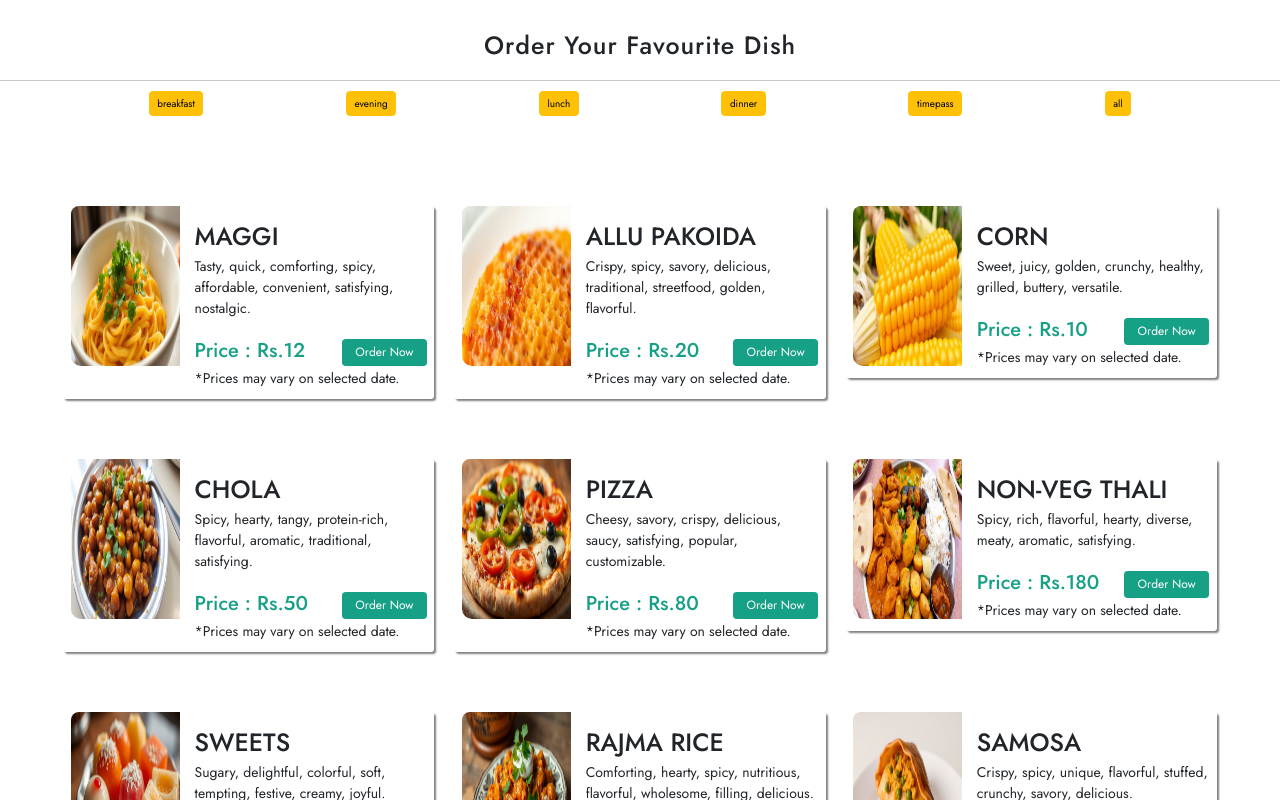
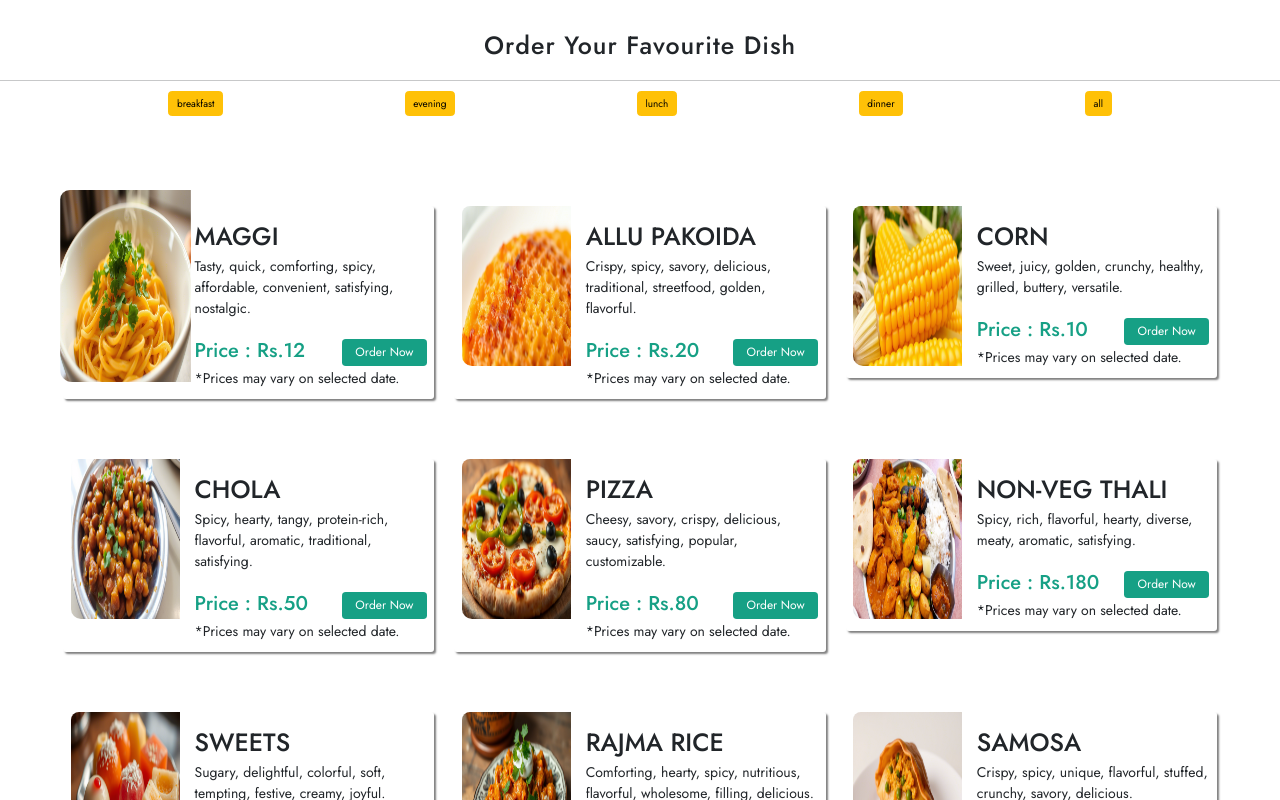
Before and after one commit to muktinathrajbanshi/ReactJsTodoList, a React (Create React App) app: page / in a window 1280 px wide. In both pictures the pointer is over the picture 125 px from the left and 285 px from the top of the page. Shown: the top 800 px of the page. Built offline with nearby package versions, Linux system fonts and the light colour scheme; a web font is replaced by a local one.

Commit message:
finally i have completed this project from today

```diff
--- a/src/component/TabMenu/menu.js
+++ b/src/component/TabMenu/menu.js
@@ -71,14 +71,7 @@ const Menu = [
         price:"Rs.10",
         description: "Crispy, spicy, unique, flavorful, stuffed, crunchy, savory, delicious."
     },
-    {
-        id: 10,
-        image: "./images/samosa.png",
-        name:"Samosa",
-        category:"timepass",
-        price:"Rs.10",
-        description: "Crispy, spicy, unique, flavorful, stuffed, crunchy, savory, delicious."
-    },
+
 ];
 
 export default Menu;
--- a/src/component/TabMenu/tab.css
+++ b/src/component/TabMenu/tab.css
@@ -28,6 +28,14 @@ html {
   border-bottom-left-radius: 10px !important;
 }
 
+.img-fluid:hover {
+  transform: scale(1.2) !important;
+  -webkit-transform: scale(1.2) !important;
+  -moz-transform: scale(1.2) !important;
+  -ms-transform: scale(1.2) !important;
+  -o-transform: scale(1.2) !important;
+}
+
 h1 {
   text-transform: uppercase;
 }
```
